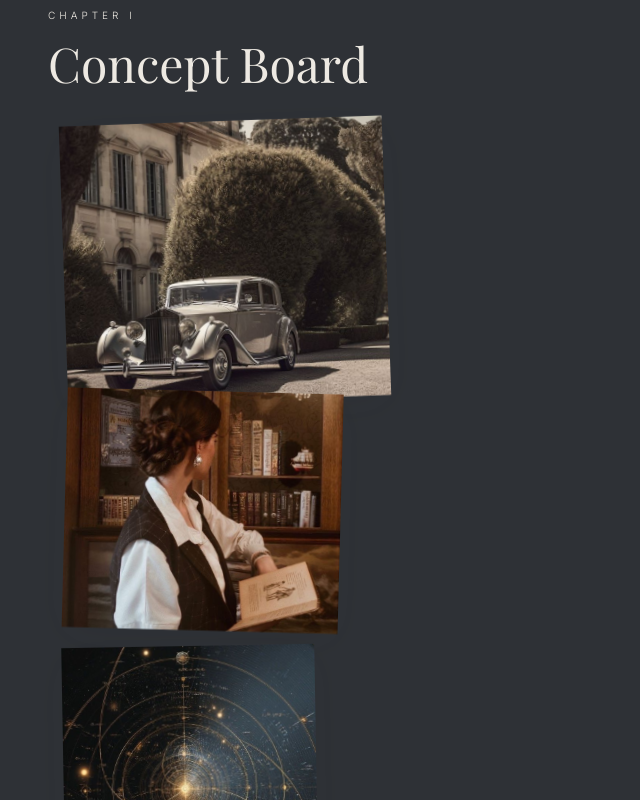
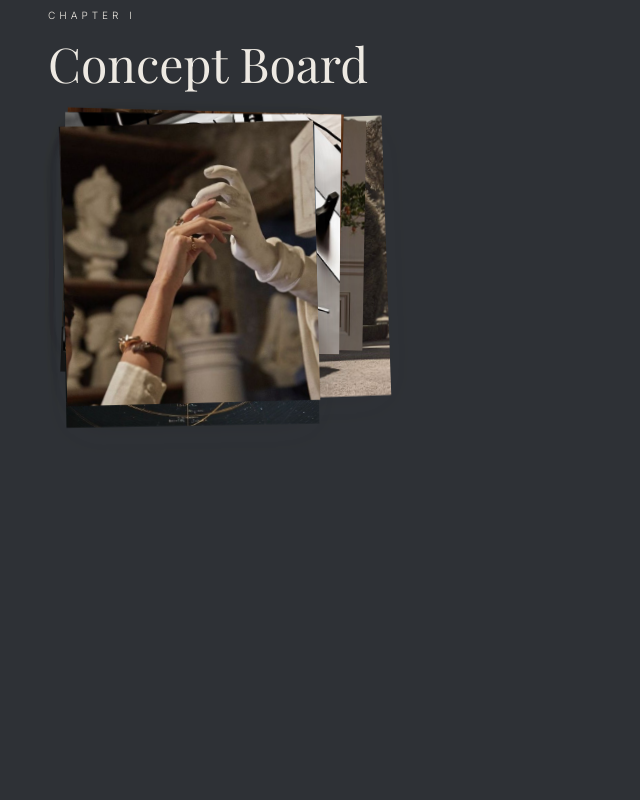
Before and after one commit to sagescloud/atelier, a Next.js app: page / in a window 1280 px wide. Shown: the part 920-1720 px from the top of the page, without its empty margins (0-640 px from the left). Built offline with nearby package versions, Linux system fonts and the light colour scheme; a web font is replaced by a local one.

Commit message:
Update concept-board.tsx

```diff
--- a/components/sections/concept-board.tsx
+++ b/components/sections/concept-board.tsx
@@ -60,7 +60,7 @@ function ConceptImage({
         delay: 0.08 * index,
         ease: [0.16, 1, 0.3, 1],
       }}
-     className={`relative ${img.w} ${img.h} ${img.z}`}
+     className={`absolute ${img.w} ${img.h} ${img.z}`}
 style={{
   left: img.left,
   top: img.top,
```
